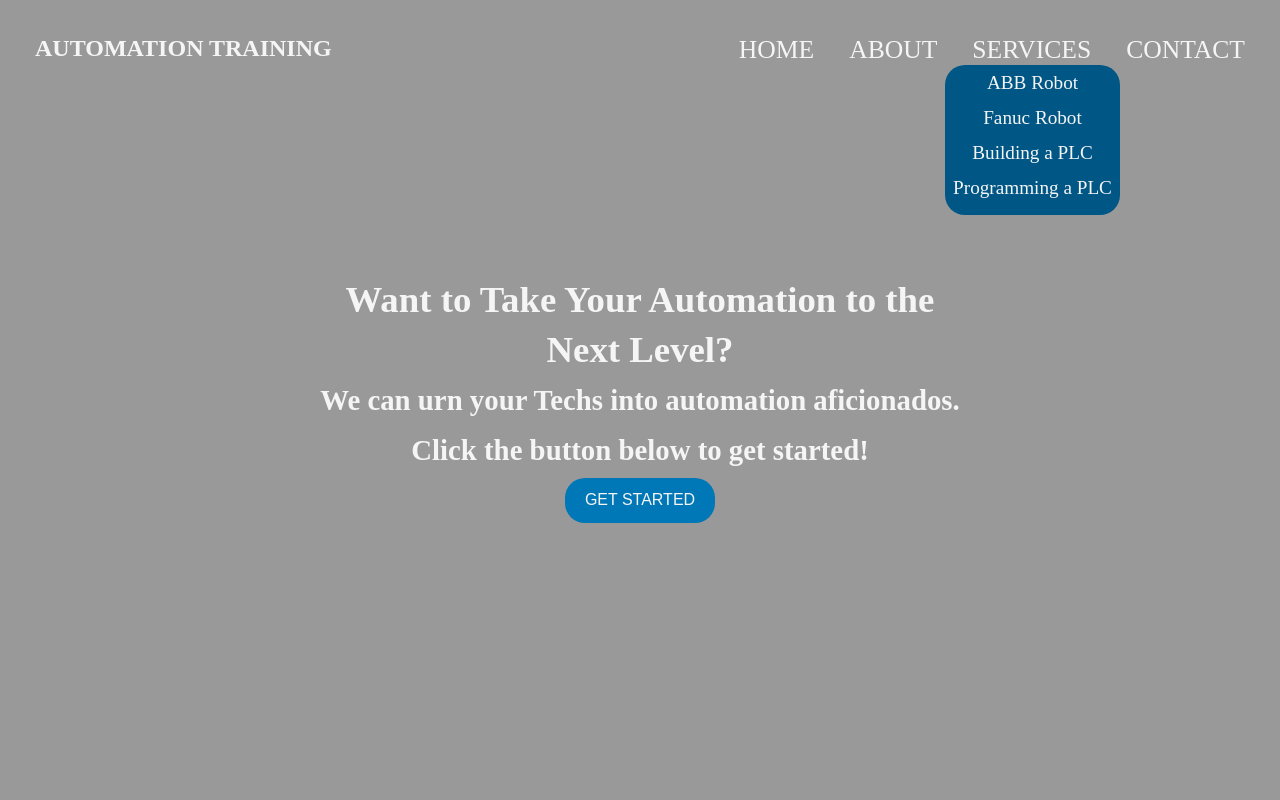
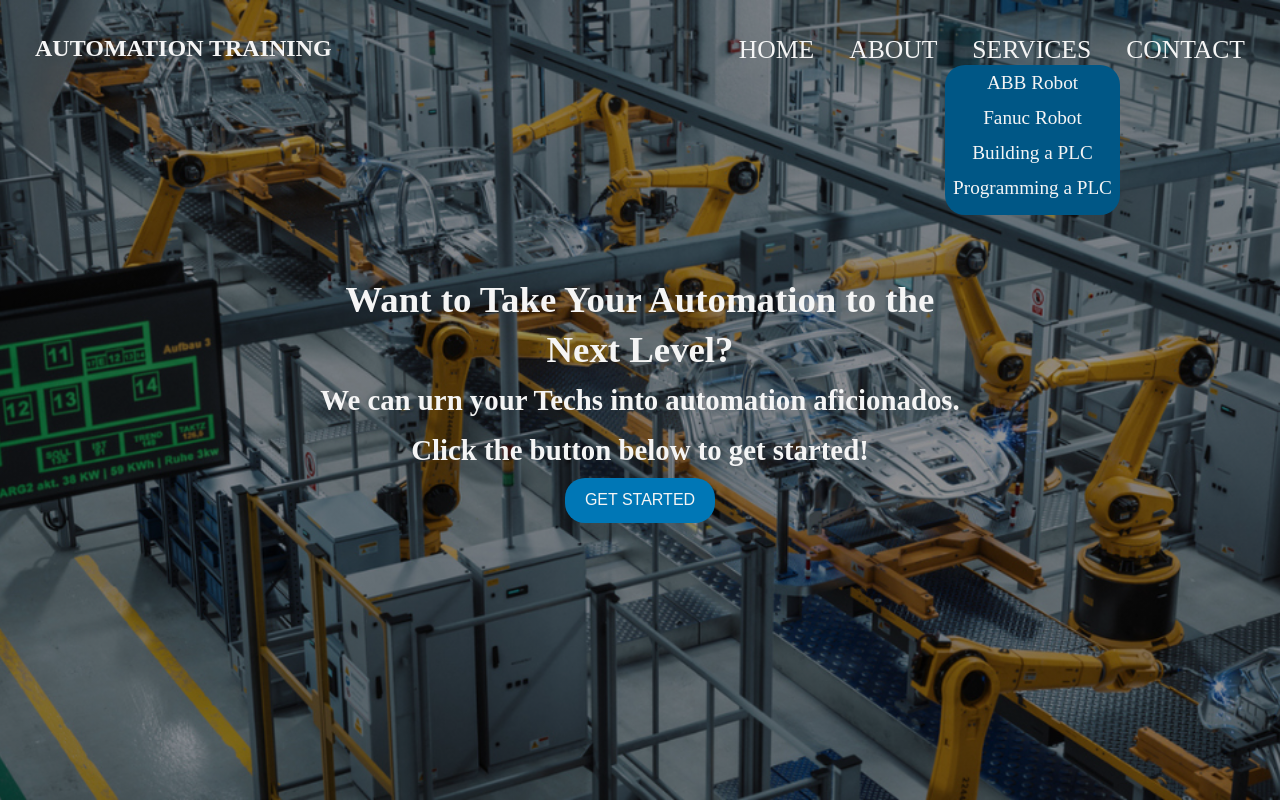
Before and after one commit to JerryVW/Landing-Page, a plain HTML site: page index.html in a window 1280 px wide. Drawn offline with Linux system fonts and the light colour scheme.

Commit message:
Added images for backgrounds

```diff
--- a/styles.css
+++ b/styles.css
@@ -21,15 +21,15 @@ html {
 			from(rgba(0, 0, 0, 0.4)),
 			to(rgba(0, 0, 0, 0.4))
 		),
-		url('images/automation.jpeg');
+		url('images/automation1.jpeg');
 	background: -o-linear-gradient(top, rgba(0, 0, 0, 0.4), rgba(0, 0, 0, 0.4)),
-		url('images/automation.jpeg');
+		url('images/automation1.jpeg');
 	background: linear-gradient(
 			to bottom,
 			rgba(0, 0, 0, 0.4),
 			rgba(0, 0, 0, 0.4)
 		),
-		url('images/automation.jpeg');
+		url('images/automation1.jpeg');
 	height: 100vh;
 	background-size: cover;
 	background-position: center;
```
Also changed, not shown: images/automation1.jpeg (added).
